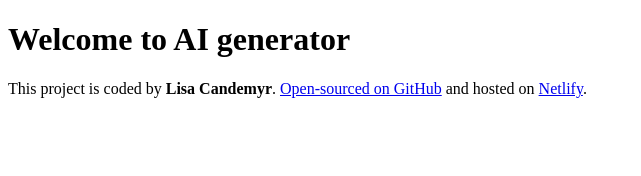
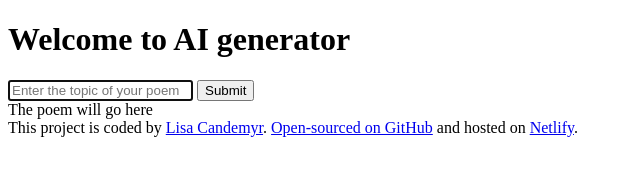
Before and after one commit to lisacandemyr/AI-poem-generator, a plain HTML site: page index.html in a window 1280 px wide. Shown: the whole page, without its empty margins (0-641 px from the left). Drawn offline with Linux system fonts and the light colour scheme.

Commit message:
added the basic HTML structure

```diff
--- a/index.html
+++ b/index.html
@@ -7,9 +7,27 @@
     <title>AI Poem Generator</title>
   </head>
   <body>
-    <h1>Welcome to AI generator</h1>
+    <header><h1>Welcome to AI generator</h1></header>
+    <main>
+      <form>
+        <input
+          type="text"
+          placeholder="Enter the topic of your poem"
+          autofocus
+          required
+          autocomplete="off"
+        />
+        <input type="submit" />
+      </form>
+    </main>
+    <section>
+      <div id="poem">The poem will go here</div>
+    </section>
     <footer>
-      This project is coded by <strong>Lisa Candemyr</strong>.
+      This project is coded by
+      <a href="https://github.com/lisacandemyr" target="_blank" rel="noreferrer"
+        >Lisa Candemyr</a
+      >.
       <a
         href="https://github.com/lisacandemyr/AI-poem-generator"
         target="_blank"
```
